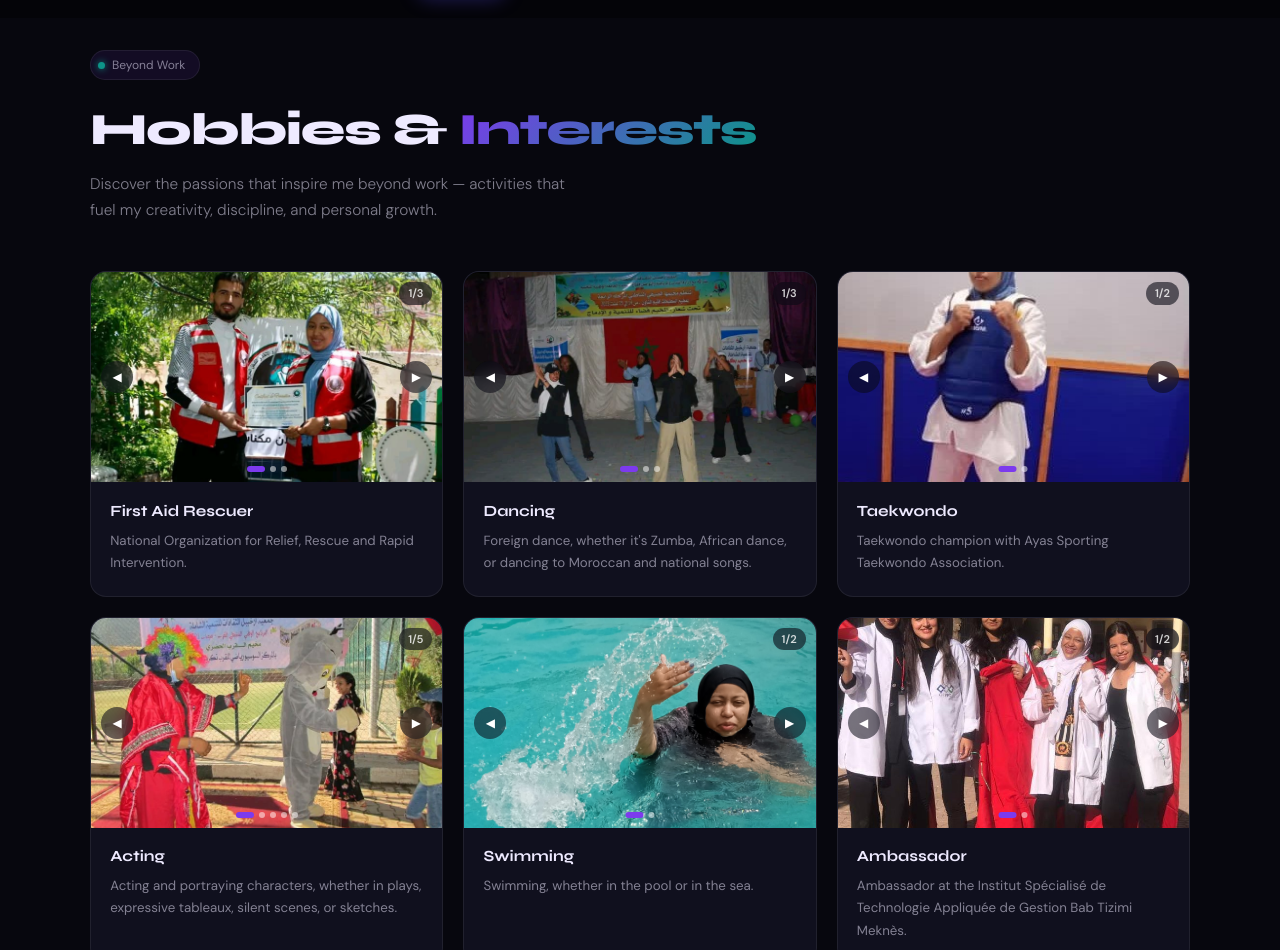
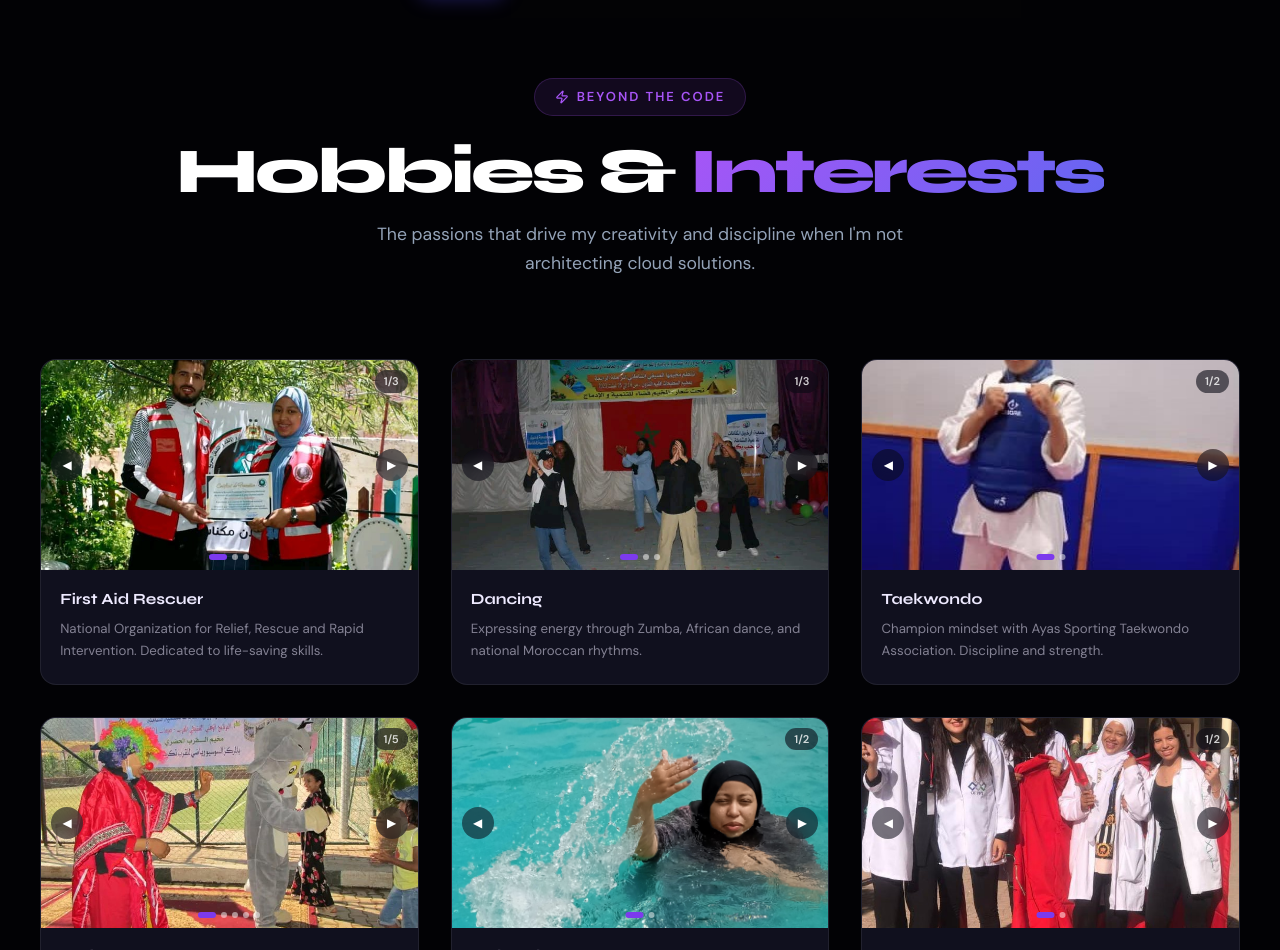
Before and after one commit to boumazian/Fad-portfolio, a Next.js app: page /hobbiesForm in a window 1280 px wide. Shown: the part 62-1012 px from the top of the page. Built offline with nearby package versions, Linux system fonts and the light colour scheme.

Commit message:
style: modernize hobbies section with unified branding and better grid spacing

```diff
--- a/src/app/hobbiesForm/page.tsx
+++ b/src/app/hobbiesForm/page.tsx
@@ -1,47 +1,48 @@
 "use client";
 import { useTheme } from "@/context/ThemeContext";
 import CardHobbies from "@/components/ui/cardHobbies";
+import { Heart, Star, Zap } from "lucide-react";
 
 const HOBBIES = [
   {
     title: "First Aid Rescuer",
-    description: "National Organization for Relief, Rescue and Rapid Intervention.",
+    description: "National Organization for Relief, Rescue and Rapid Intervention. Dedicated to life-saving skills.",
     emoji: "🚑",
     imageUrls: ["/securite1.jpeg", "/securite2.jpeg", "/securite3.jpeg"],
   },
   {
     title: "Dancing",
-    description: "Foreign dance, whether it's Zumba, African dance, or dancing to Moroccan and national songs.",
+    description: "Expressing energy through Zumba, African dance, and national Moroccan rhythms.",
     emoji: "💃",
     imageUrls: ["/dance2.jpeg", "/dance1.jpeg", "/dance3.jpeg"],
   },
   {
     title: "Taekwondo",
-    description: "Taekwondo champion with Ayas Sporting Taekwondo Association.",
+    description: "Champion mindset with Ayas Sporting Taekwondo Association. Discipline and strength.",
     emoji: "🥋",
     imageUrls: ["/tkd1.jpg", "/tkd2.jpg"],
   },
   {
     title: "Acting",
-    description: "Acting and portraying characters, whether in plays, expressive tableaux, silent scenes, or sketches.",
+    description: "Bringing characters to life through plays, silent scenes, and expressive tableaux.",
     emoji: "🎭",
     imageUrls: ["/acting1.jpeg", "/acting2.jpeg", "/acting3.jpeg", "/acting4.jpeg", "/acting5.jpeg"],
   },
   {
     title: "Swimming",
-    description: "Swimming, whether in the pool or in the sea.",
+    description: "Finding peace and endurance in the water, whether pool or open sea.",
     emoji: "🏊",
     imageUrls: ["/swiming1.jpg", "/swiming2.jpg"],
   },
   {
     title: "Ambassador",
-    description: "Ambassador at the Institut Spécialisé de Technologie Appliquée de Gestion Bab Tizimi Meknès.",
+    description: "Representing ISTA Bab Tizimi Meknès with leadership and vision.",
     emoji: "🌟",
     imageUrls: ["/a1.jpg", "/a2.JPG"],
   },
   {
     title: "Coordinator",
-    description: "Coordinator at summer camps and trips with the Archipelago Association for Cultures in Azrou.",
+    description: "Organizing summer camps and cultural trips with Archipelago Association.",
     emoji: "🏕️",
     imageUrls: ["/shild3.jpeg", "/shild2.jpeg", "/shild1.jpeg", "/shild4.jpeg"],
   },
@@ -49,25 +50,85 @@ const HOBBIES = [
 
 export default function HobbiesForm() {
   const { dark } = useTheme();
-  const t = dark ? "dk" : "lk";
 
   return (
-    <>
+    <section className={`hb-root ${dark ? "dk" : "lk"}`}>
       <style>{`
-        .hb { background:var(--bg);min-height:100vh;padding:7rem 1.5rem 5rem;transition:background .4s; }
-        .hb-in { max-width:1100px;margin:0 auto; }
-        .hb-badge { display:inline-flex;align-items:center;gap:7px;padding:5px 14px 5px 7px;border-radius:100px;border:1px solid var(--border);background:var(--soft);font-size:12px;color:var(--txt2);margin-bottom:1rem; }
-        .hb-bdot { width:7px;height:7px;border-radius:50%;background:var(--teal);box-shadow:0 0 7px var(--teal); }
-        .hb-title { font-family:var(--font-syne,'Syne',sans-serif);font-size:clamp(2rem,4.5vw,2.8rem);font-weight:800;letter-spacing:-.03em;color:var(--txt);margin-bottom:.5rem; }
-        .hb-sub { font-size:.96rem;color:var(--txt2);font-weight:300;line-height:1.7;max-width:500px;margin-bottom:3rem; }
-        .hb-grid { display:grid;grid-template-columns:repeat(auto-fill,minmax(290px,1fr));gap:1.25rem; }
+        .hb-root {
+          background: ${dark ? "#020205" : "#f8fafc"};
+          min-height: 100vh;
+          padding: 140px 1.5rem 100px;
+          position: relative;
+          overflow: hidden;
+        }
+
+        /* Artistic Background */
+        .hb-root::before {
+          content: "";
+          position: absolute;
+          width: 600px; height: 600px;
+          bottom: -200px; right: -200px;
+          background: radial-gradient(circle, rgba(168, 85, 247, 0.1) 0%, transparent 70%);
+          filter: blur(80px);
+        }
+
+        .hb-in { max-width: 1200px; margin: 0 auto; position: relative; z-index: 10; }
+
+        .hb-header { margin-bottom: 5rem; text-align: center; }
+
+        .hb-badge {
+          display: inline-flex; align-items: center; gap: 8px;
+          padding: 8px 20px; border-radius: 100px;
+          background: ${dark ? "rgba(168, 85, 247, 0.1)" : "#f3f4f6"};
+          border: 1px solid rgba(168, 85, 247, 0.2);
+          color: #a855f7; font-size: 13px; font-weight: 700;
+          text-transform: uppercase; letter-spacing: 2px; margin-bottom: 1.5rem;
+        }
+
+        .hb-title {
+          font-family: 'Syne', sans-serif;
+          font-size: clamp(2.5rem, 8vw, 4rem);
+          font-weight: 800; letter-spacing: -0.05em;
+          color: ${dark ? "#fff" : "#0f172a"}; margin-bottom: 1rem;
+          line-height: 1;
+        }
+
+        .hb-title span {
+          background: linear-gradient(135deg, #a855f7, #6366f1);
+          -webkit-background-clip: text; -webkit-text-fill-color: transparent;
+        }
+
+        .hb-sub {
+          font-size: 1.1rem; color: ${dark ? "#94a3b8" : "#475569"};
+          line-height: 1.7; max-width: 600px; margin: 0 auto;
+        }
+
+        /* Improved Grid - Responsive and Clean */
+        .hb-grid {
+          display: grid;
+          grid-template-columns: repeat(auto-fill, minmax(320px, 1fr));
+          gap: 2rem;
+        }
+
+        /* Hover effect on cards via grid container */
+        .hb-grid > div {
+          transition: transform 0.4s cubic-bezier(0.175, 0.885, 0.32, 1.275);
+        }
+        .hb-grid > div:hover {
+          transform: translateY(-10px);
+        }
       `}</style>
 
-      <section className={`hb ${t}`}>
       <div className="hb-in">
-          <div className="hb-badge"><span className="hb-bdot"/>Beyond Work</div>
-          <h1 className="hb-title">Hobbies & <span className="grad">Interests</span></h1>
-          <p className="hb-sub">Discover the passions that inspire me beyond work — activities that fuel my creativity, discipline, and personal growth.</p>
+        <header className="hb-header">
+          <div className="hb-badge">
+            <Zap size={14} /> Beyond The Code
+          </div>
+          <h1 className="hb-title">Hobbies & <span>Interests</span></h1>
+          <p className="hb-sub">
+            The passions that drive my creativity and discipline when I'm not architecting cloud solutions.
+          </p>
+        </header>
 
         <div className="hb-grid">
           {HOBBIES.map((h) => (
@@ -76,6 +137,5 @@ export default function HobbiesForm() {
         </div>
       </div>
     </section>
-    </>
   );
 }
```
Lines whose indentation alone changed are shown as unchanged.
